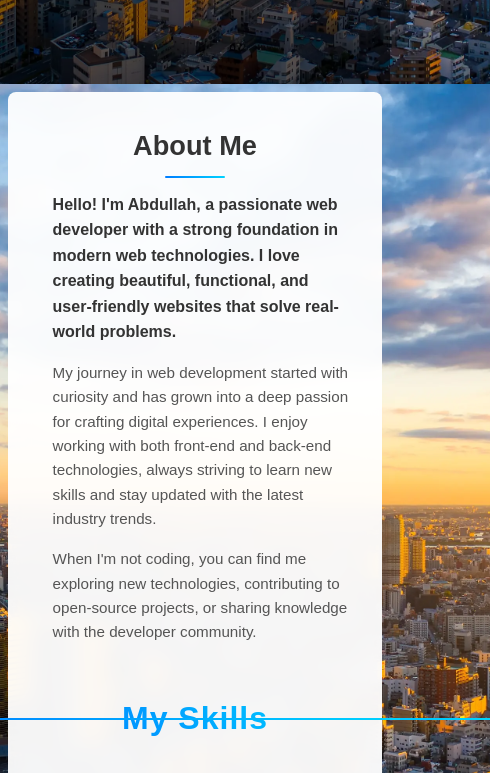
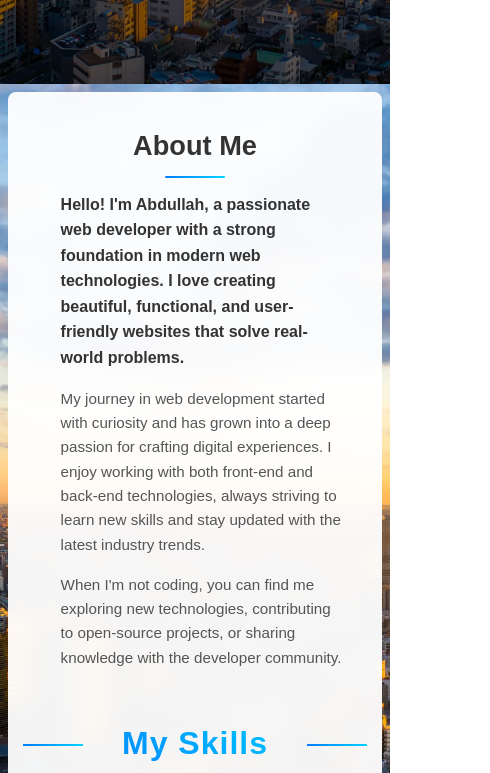
Before and after one commit to abdullah09c/portfolio, a plain HTML site: page index.html in a window 390 px wide. Shown: the part 760-1533 px from the top of the page, 490 px wide, since content can reach past the window. Drawn offline with Linux system fonts and the light colour scheme.

```diff
--- a/css/style.css
+++ b/css/style.css
@@ -6,10 +6,10 @@
 }
 
 body {
-    font-family: 'Arial', sans-serif;
+  font-family: "Arial", sans-serif;
   line-height: 1.6;
   color: #333;
-    background-image: url('../images/background.webp');
+  background-image: url("../images/background.webp");
   background-size: cover;
   background-position: center;
   background-attachment: fixed;
@@ -18,7 +18,7 @@ body {
 
 /* Overlay for better text readability */
 body::before {
-    content: '';
+  content: "";
   position: fixed;
   top: 0;
   left: 0;
@@ -225,7 +225,7 @@ header.scrolled {
 }
 
 .social-icon::before {
-    content: '';
+  content: "";
   position: absolute;
   top: 0;
   left: 0;
@@ -270,7 +270,7 @@ header.scrolled {
 }
 
 .section h2::after {
-    content: '';
+  content: "";
   position: absolute;
   bottom: -10px;
   left: 50%;
@@ -337,7 +337,7 @@ header.scrolled {
 
 .skills-section h3:first-child::before,
 .skills-section h3:first-child::after {
-    content: '';
+  content: "";
   position: absolute;
   top: 50%;
   width: 500px;
@@ -559,6 +559,17 @@ footer {
     margin-bottom: 1.3rem;
   }
 
+  .skills-section h3:first-child::before,
+  .skills-section h3:first-child::after {
+    width: 250px;
+  }
+  .skills-section h3:first-child::before {
+    left: 10px;
+  }
+  .skills-section h3:first-child::after {
+    right: 10px;
+  }
+
   .skills-section h3 {
     font-size: 1.8rem;
     margin-bottom: 1.8rem;
@@ -735,6 +746,17 @@ footer {
     margin-bottom: 1.5rem;
   }
 
+  .skills-section h3:first-child::before,
+  .skills-section h3:first-child::after {
+    width: 240px;
+  }
+  .skills-section h3:first-child::before {
+    left: -15px;
+  }
+  .skills-section h3:first-child::after {
+    right: -15px;
+  }
+
   .skills-section h3::before,
   .skills-section h3::after {
     width: 20px;
@@ -797,7 +819,7 @@ footer {
 
 /* Small screens and mobile phones (480px and below) */
 @media (max-width: 480px) {
-    .container {
+  container {
     padding: 0 1rem;
   }
 
@@ -902,6 +924,17 @@ footer {
   .skills-section h3 {
     font-size: 1.3rem;
     margin-bottom: 1rem;
+  }
+
+  .skills-section h3:first-child::before,
+  .skills-section h3:first-child::after {
+    width: 60px;
+  }
+  .skills-section h3:first-child::before {
+    left: -25px;
+  }
+  .skills-section h3:first-child::after {
+    right: -25px;
   }
 
   .skills-section h3::before,
@@ -1010,7 +1043,15 @@ html {
 }
 
 /* Stagger animation for sections */
-.section:nth-child(1) { animation-delay: 0.1s; }
-.section:nth-child(2) { animation-delay: 0.2s; }
-.section:nth-child(3) { animation-delay: 0.3s; }
-.section:nth-child(4) { animation-delay: 0.4s; }
+.section:nth-child(1) {
+  animation-delay: 0.1s;
+}
+.section:nth-child(2) {
+  animation-delay: 0.2s;
+}
+.section:nth-child(3) {
+  animation-delay: 0.3s;
+}
+.section:nth-child(4) {
+  animation-delay: 0.4s;
+}
--- a/index.html
+++ b/index.html
@@ -390,110 +390,7 @@
       </div>
     </footer>
 
-    <!-- JavaScript for smooth scrolling and interactions -->
-    <script>
-      // Mobile menu toggle
-      const navToggle = document.getElementById("nav-toggle");
-      const navMenu = document.getElementById("nav-menu");
-      const header = document.querySelector("header");
-      const heroSection = document.getElementById("home");
-
-      navToggle.addEventListener("click", () => {
-        navMenu.classList.toggle("active");
-        navToggle.classList.toggle("active");
-      });
-
-      // Close mobile menu when a link is clicked
-      document.querySelectorAll(".nav-link").forEach((link) => {
-        link.addEventListener("click", () => {
-          navMenu.classList.remove("active");
-          navToggle.classList.remove("active");
-        });
-      });
-
-      // Header background change on scroll
-      window.addEventListener("scroll", () => {
-        const heroHeight = heroSection.offsetHeight;
-        const scrollPosition = window.pageYOffset;
-
-        if (scrollPosition > heroHeight - 100) {
-          header.classList.add("scrolled");
-        } else {
-          header.classList.remove("scrolled");
-        }
-      });
-
-      // Smooth scrolling for navigation links
-      document.querySelectorAll('a[href^="#"]').forEach((anchor) => {
-        anchor.addEventListener("click", function (e) {
-          e.preventDefault();
-          const target = document.querySelector(this.getAttribute("href"));
-          if (target) {
-            target.scrollIntoView({
-              behavior: "smooth",
-              block: "start",
-            });
-          }
-        });
-      });
-
-      // Add active class to navigation links on scroll
-      window.addEventListener("scroll", () => {
-        let current = "";
-        const sections = document.querySelectorAll("section");
-
-        sections.forEach((section) => {
-          const sectionTop = section.offsetTop;
-          const sectionHeight = section.clientHeight;
-          if (pageYOffset >= sectionTop - 200) {
-            current = section.getAttribute("id");
-          }
-        });
-
-        document.querySelectorAll("nav a").forEach((link) => {
-          link.classList.remove("active");
-          if (link.getAttribute("href") === `#${current}`) {
-            link.classList.add("active");
-          }
-        });
-      });
-
-      // Add parallax effect to background (disabled on mobile for performance)
-      if (window.innerWidth > 768) {
-        window.addEventListener("scroll", () => {
-          const scrolled = window.pageYOffset;
-          const parallax = document.body;
-          const speed = scrolled * 0.5;
-          parallax.style.backgroundPosition = `center ${speed}px`;
-        });
-      }
-
-      // Intersection Observer for animations
-      const observerOptions = {
-        threshold: 0.1,
-        rootMargin: "0px 0px -50px 0px",
-      };
-
-      const observer = new IntersectionObserver((entries) => {
-        entries.forEach((entry) => {
-          if (entry.isIntersecting) {
-            entry.target.style.animationPlayState = "running";
-          }
-        });
-      }, observerOptions);
-
-      // Observe all sections for animations
-      document.querySelectorAll(".section").forEach((section) => {
-        observer.observe(section);
-      });
-
-      // Handle window resize
-      window.addEventListener("resize", () => {
-        if (window.innerWidth > 768) {
-          navMenu.classList.remove("active");
-          navToggle.classList.remove("active");
-        }
-      });
-    </script>
+    <!-- JavaScript -->
+    <script src="js/main.js"></script>
   </body>
 </html>
--- /dev/null
+++ b/js/main.js
@@ -0,0 +1,107 @@
+// Portfolio Website JavaScript
+// Author: Abdullah
+// Description: Interactive features for the portfolio website
+
+// DOM Elements
+const navToggle = document.getElementById("nav-toggle");
+const navMenu = document.getElementById("nav-menu");
+const header = document.querySelector("header");
+const heroSection = document.getElementById("home");
+
+// Mobile menu toggle
+navToggle.addEventListener("click", () => {
+  navMenu.classList.toggle("active");
+  navToggle.classList.toggle("active");
+});
+
+// Close mobile menu when a link is clicked
+document.querySelectorAll(".nav-link").forEach((link) => {
+  link.addEventListener("click", () => {
+    navMenu.classList.remove("active");
+    navToggle.classList.remove("active");
+  });
+});
+
+// Header background change on scroll
+window.addEventListener("scroll", () => {
+  const heroHeight = heroSection.offsetHeight;
+  const scrollPosition = window.pageYOffset;
+
+  if (scrollPosition > heroHeight - 100) {
+    header.classList.add("scrolled");
+  } else {
+    header.classList.remove("scrolled");
+  }
+});
+
+// Smooth scrolling for navigation links
+document.querySelectorAll('a[href^="#"]').forEach((anchor) => {
+  anchor.addEventListener("click", function (e) {
+    e.preventDefault();
+    const target = document.querySelector(this.getAttribute("href"));
+    if (target) {
+      target.scrollIntoView({
+        behavior: "smooth",
+        block: "start",
+      });
+    }
+  });
+});
+
+// Add active class to navigation links on scroll
+window.addEventListener("scroll", () => {
+  let current = "";
+  const sections = document.querySelectorAll("section");
+
+  sections.forEach((section) => {
+    const sectionTop = section.offsetTop;
+    const sectionHeight = section.clientHeight;
+    if (pageYOffset >= sectionTop - 200) {
+      current = section.getAttribute("id");
+    }
+  });
+
+  document.querySelectorAll("nav a").forEach((link) => {
+    link.classList.remove("active");
+    if (link.getAttribute("href") === `#${current}`) {
+      link.classList.add("active");
+    }
+  });
+});
+
+// Add parallax effect to background (disabled on mobile for performance)
+if (window.innerWidth > 768) {
+  window.addEventListener("scroll", () => {
+    const scrolled = window.pageYOffset;
+    const parallax = document.body;
+    const speed = scrolled * 0.5;
+    parallax.style.backgroundPosition = `center ${speed}px`;
+  });
+}
+
+// Intersection Observer for animations
+const observerOptions = {
+  threshold: 0.1,
+  rootMargin: "0px 0px -50px 0px",
+};
+
+const observer = new IntersectionObserver((entries) => {
+  entries.forEach((entry) => {
+    if (entry.isIntersecting) {
+      entry.target.style.animationPlayState = "running";
+    }
+  });
+}, observerOptions);
+
+// Observe all sections for animations
+document.querySelectorAll(".section").forEach((section) => {
+  observer.observe(section);
+});
+
+// Handle window resize
+window.addEventListener("resize", () => {
+  if (window.innerWidth > 768) {
+    navMenu.classList.remove("active");
+    navToggle.classList.remove("active");
+  }
+});
```
Lines whose indentation alone changed are shown as unchanged.
